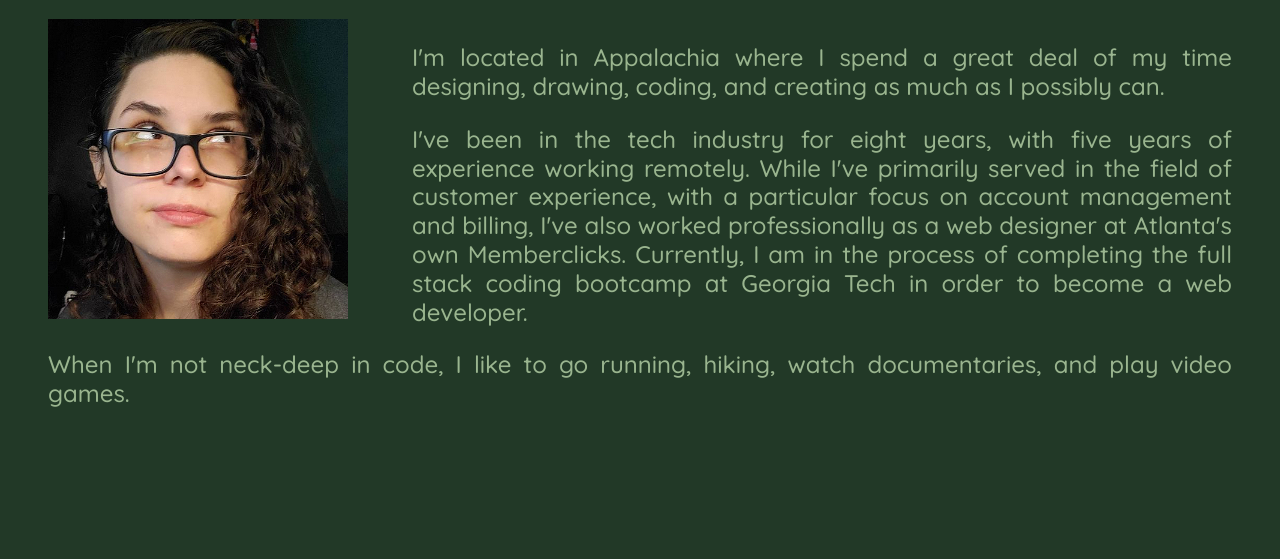
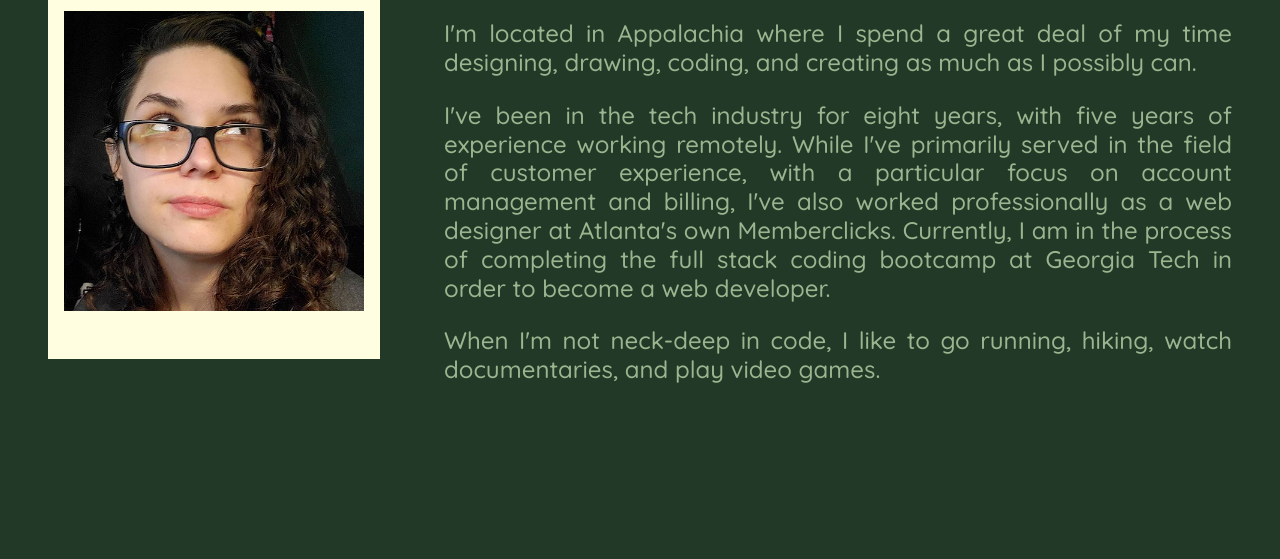
Before and after one commit to hr-ivey/portfolio, a plain HTML site: page index.html in a window 1280 px wide. Shown: the part 729-1288 px from the top of the page. Drawn offline with nearby package versions, Linux system fonts and the light colour scheme; a web font is replaced by a local one.

Commit message:
Updated resume.

```diff
--- a/css/style.css
+++ b/css/style.css
@@ -107,12 +107,14 @@ header {
     width: 100%;
     display: block;
     position: relative;
+    margin-bottom: -1.5em;
 }
 .photo {
     float: left;
+    padding: 1em 1em 3em 1em;
     width: 300px;
     margin: 0em 4em 1em 0em;
-    border-color: #131313 solid 1em;
+    background-color: #fffee1;
 }
 .project-container {
     display: flex;
```
Also changed, not shown: 1 other file.
